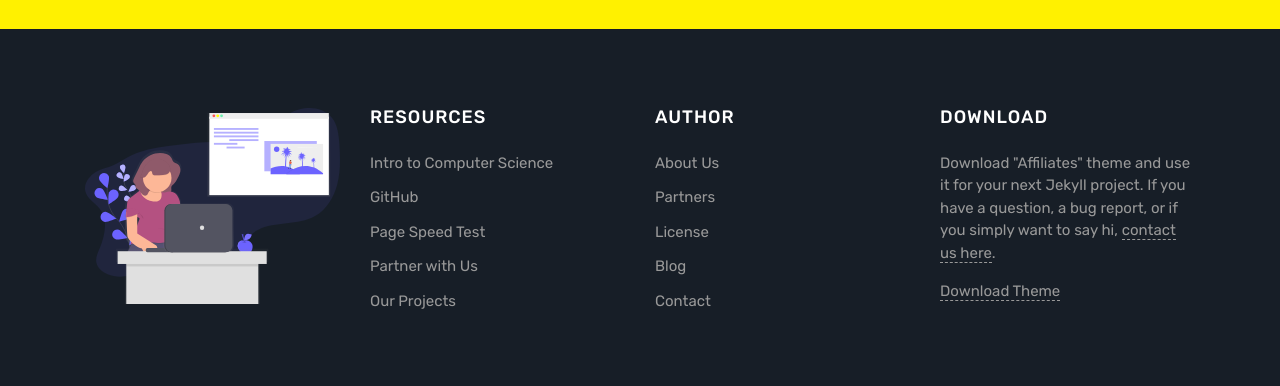
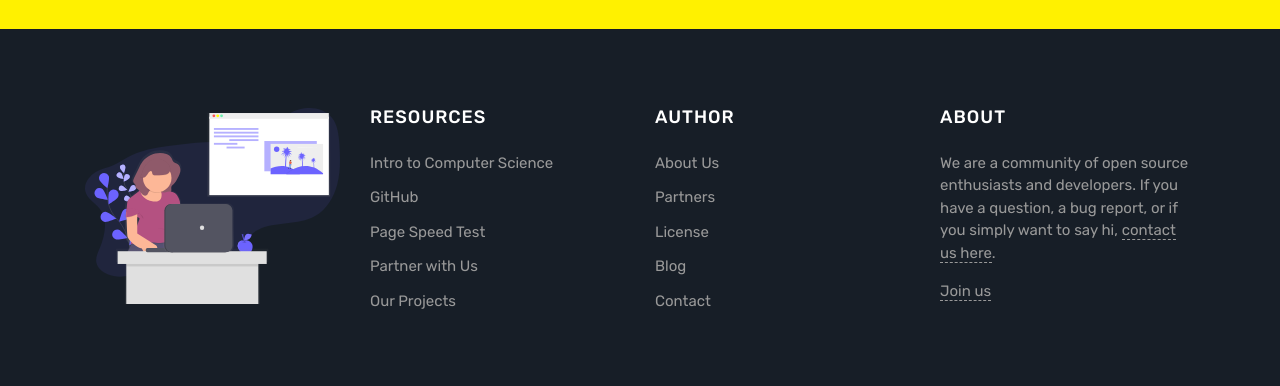
Before and after one commit to glugmvit/glugmvit.github.io, a Jekyll site: the page built from index.html, in a window 1280 px wide and 900 px high, scrolled down 2050 px, cut to the strip 119-890 px from the top of the window. Shown: the part 329-715 px from the top of the strip. Built offline with Jekyll 4.4.1, drawn with Linux system fonts in a browser that asks for light colours; the list of posts is cut into pages by our own code; comment, search, counter and statistics services are not loaded.

Commit message:
Edit footer

```diff
--- a/_layouts/default.html
+++ b/_layouts/default.html
@@ -152,7 +152,7 @@
                 <div class="col-sm-3">
                 <div class="footer-widget">
                 <a href="{{site.baseurl}}/contact">
-                <img src="{{ site.baseurl }}/assets/images/blogging.svg">
+                <img src="{{ site.baseurl }}/assets/images/logo-footer.svg">
                 </a>
                 </div>
                 </div>
@@ -178,17 +178,17 @@
                 <li><a href="#">About Us</a></li>
                 <li><a target="_blank" href="#">Partners</a></li>
                 <li><a href="https://github.com/GlugMVIT/glugmvit.github.io/blob/master/LICENSE">License</a></li>
-                <li><a href="https://www.wowthemes.net/blog/">Blog</a></li>
-                <li><a href="https://www.wowthemes.net/support/">Contact</a></li>
+                <li><a href="https://blog.glugmvit.com">Blog</a></li>
+                <li><a href="https://www.glugmvit.com/contact/">Contact</a></li>
                 </ul>
                 </div>
                 </div>
 
                 <div class="col-sm-3">
                 <div class="footer-widget textwidget">
-                    <h5 class="title">Download</h5>
-                    <p>Download "Affiliates" theme and use it for your next Jekyll project. If you have a question, a bug report, or if you simply want to say hi, <a href="https://www.wowthemes.net/support/">contact us here</a>.</p>
-                    <a href="https://github.com/wowthemesnet/affiliates-jekyll-theme/archive/master.zip">Download Theme</a>
+                    <h5 class="title">About</h5>
+                    <p>We are a community of open source enthusiasts and developers. If you have a question, a bug report, or if you simply want to say hi, <a href="mailto:glugmvit@gmail.com">contact us here</a>.</p>
+                    <a href="#">Join us</a>
                 </div>
                 </div>
             </div>
```
Also changed, not shown: assets/images/logo-footer.png (deleted), assets/images/logo-footer.svg (renamed from assets/images/blogging.svg).
